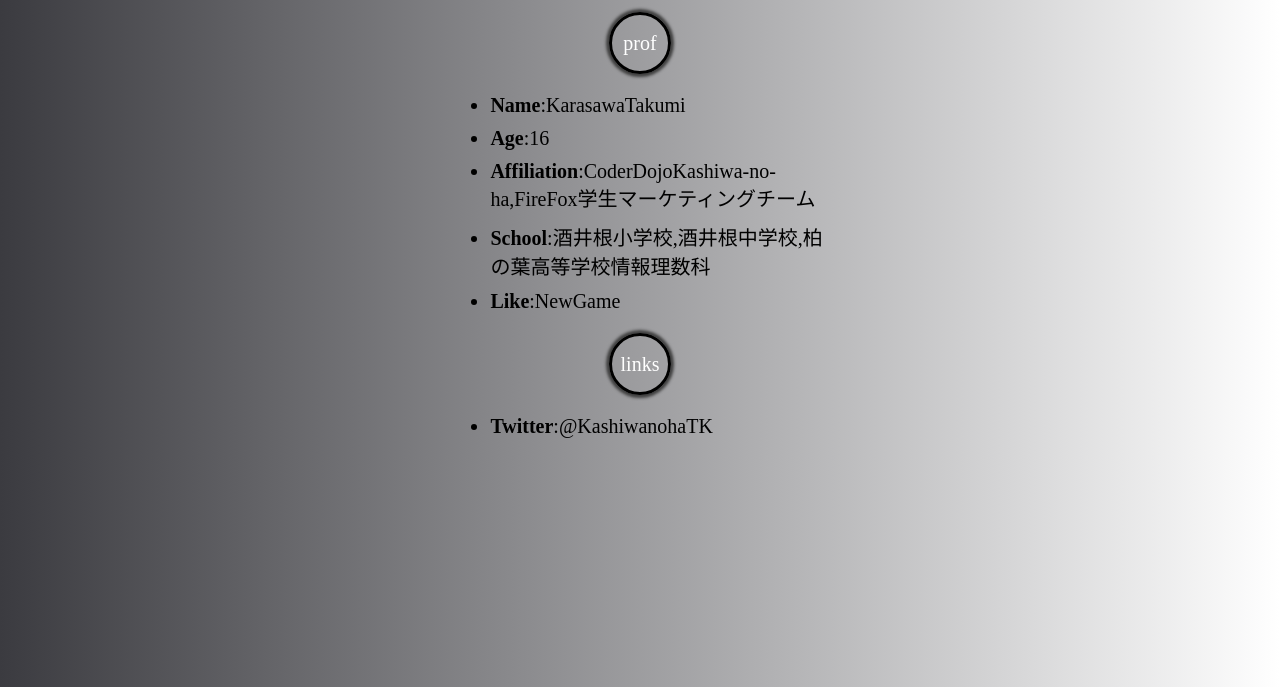
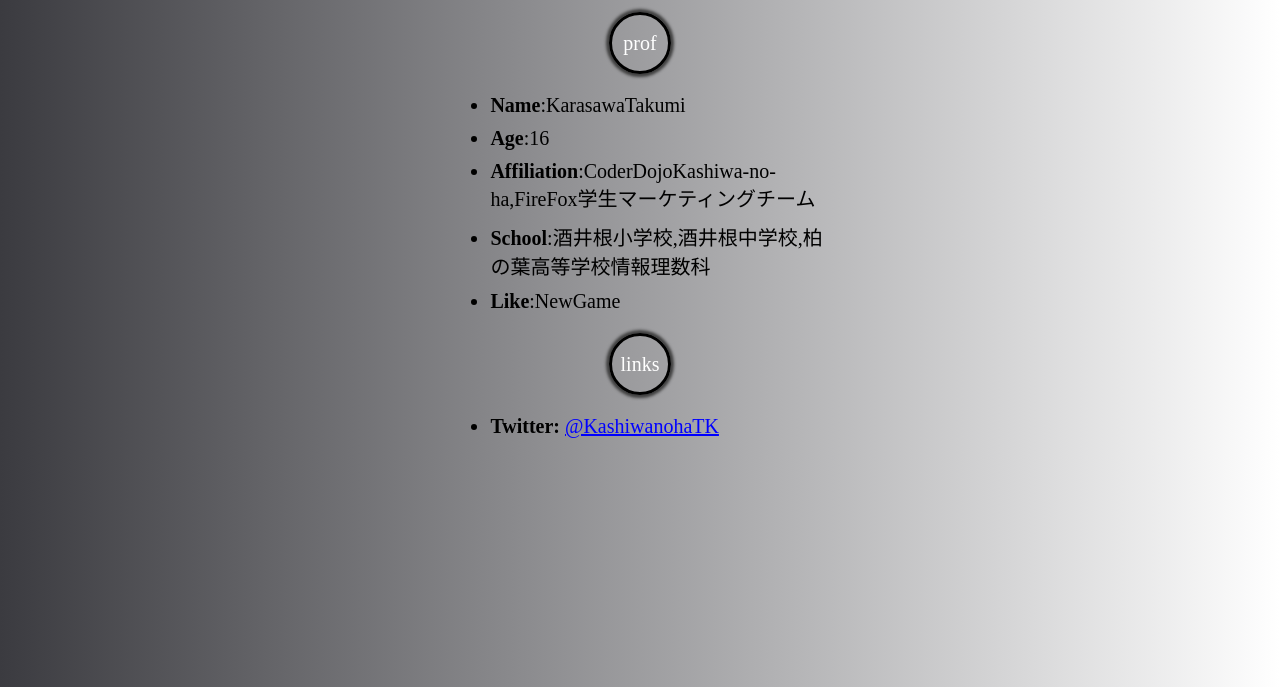
Before and after one commit to KarasawaTakumi0621/KarasawaTakumi0621.github.io, a plain HTML site: page index.html in a window 1280 px wide. Shown: the part 113-800 px from the top of the page. Drawn offline with Linux system fonts and the light colour scheme; a web font is replaced by a local one.

Commit message:
addtwitterlink

```diff
--- a/index.html
+++ b/index.html
@@ -25,7 +25,7 @@
 	</div>
 		<div class="volvox">
 			<ul class="margin">
-				<li><b>Twitter</b>:@KashiwanohaTK</li>
+				<li><b>Twitter: </b><a href="https://twitter.com/KashiwanohaTK">@KashiwanohaTK</a></li>
 			</ul>
 		</div>
 </body>
--- a/style.css
+++ b/style.css
@@ -74,3 +74,7 @@ ul.margin li{
   top:10%;
   transform: translateY(-50%);
 }
+a:link { color: #0000ff; }
+a:visited { color: #000080; }
+a:hover { color: #FFFFFF; }
+a:active { color: #ff8000; }
```
